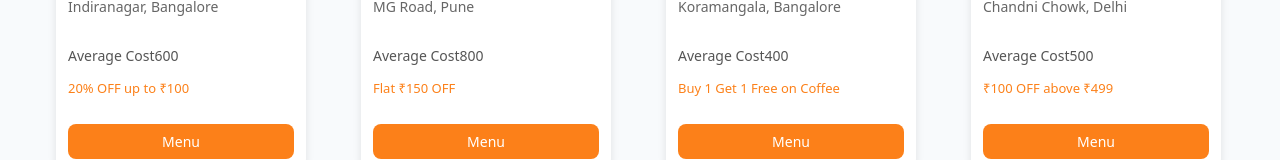
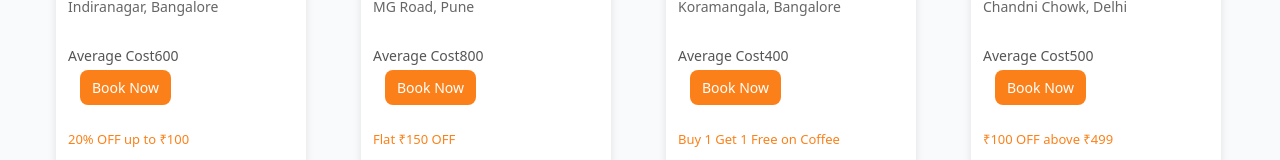
Before and after one commit to vivek-Prajapati011/CraveCart, a React (Vite) app: page / in a window 1280 px wide. Shown: the part 367-527 px from the top of the page. Built offline with nearby package versions, Linux system fonts and the light colour scheme.

Commit message:
feat: add book btn to book seat in resturent

```diff
--- a/src/component/ResCard.jsx
+++ b/src/component/ResCard.jsx
@@ -12,6 +12,7 @@ const ResCard = (props) => {
             </div>
             <div className="res-details">
             <h2>Average Cost{props.price_for_two}</h2>
+            <button>Book Now</button>
             <h3>{props.offer}</h3>
             </div>
             <button onClick={props.onOpenMenu}>Menu</button>
```
